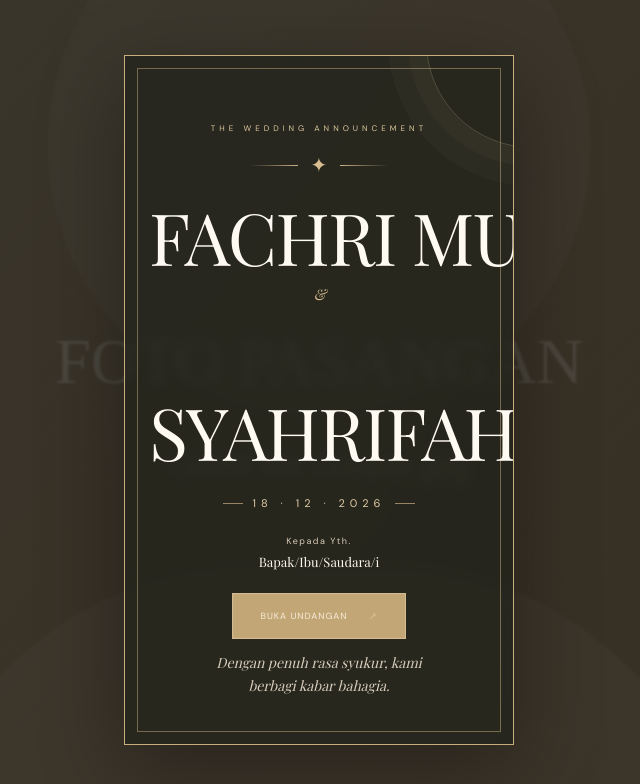
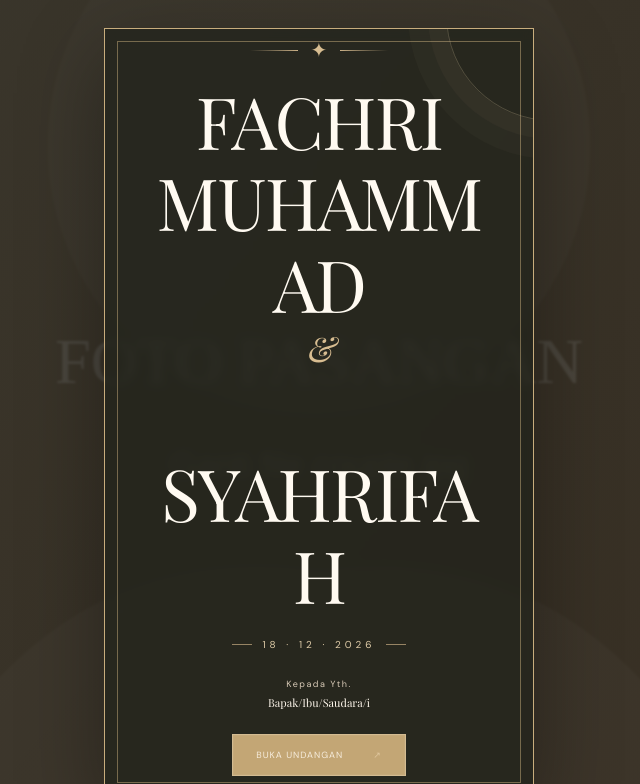
Before and after one commit to achrisatria/undangan, a plain HTML site: page index.html in a window 1280 px wide. Shown: the top 784 px of the page, without its empty margins (321-961 px from the left). Drawn offline with nearby package versions, Linux system fonts and the light colour scheme; a web font is replaced by a local one.

Commit message:
Update style.css

```diff
--- a/assets/style.css
+++ b/assets/style.css
@@ -361,3 +361,124 @@ footer{padding:20px;font-size:7px;letter-spacing:2px}
   .opening h1{font-size:clamp(20px,6.8vw,24px)}
   .opening-content{padding-left:18px;padding-right:18px}
 }
+
+
+/* ===== FINAL RESPONSIVE COVER: no clipped names or content ===== */
+.opening,
+.opening *{box-sizing:border-box}
+.opening{
+  padding:clamp(12px,3vw,28px);
+  min-height:100vh;
+  min-height:100svh;
+  display:grid;
+  place-items:center;
+  overflow-y:auto;
+}
+.opening-content{
+  width:min(100%,390px);
+  height:auto;
+  min-height:0;
+  max-height:calc(100svh - 32px);
+  padding:clamp(25px,5.5vh,48px) clamp(19px,5vw,30px) clamp(23px,4.5vh,36px);
+  margin:auto;
+  display:flex;
+  flex-direction:column;
+  align-items:center;
+  justify-content:center;
+  gap:0;
+  overflow-y:auto;
+  overflow-x:hidden;
+  scrollbar-width:none;
+}
+.opening-content::-webkit-scrollbar{display:none}
+.opening-content:before{inset:9px;pointer-events:none}
+.opening-content > *{flex:0 0 auto;max-width:100%;position:relative;z-index:1}
+.opening .smallcaps{
+  width:100%;
+  font-size:clamp(6px,1.7vw,8px);
+  line-height:1.7;
+  letter-spacing:clamp(1.7px,.55vw,3px);
+  overflow-wrap:anywhere;
+}
+.opening .ornament{font-size:20px;line-height:1;margin:clamp(12px,2.4vh,20px) 0 clamp(13px,2.5vh,20px)}
+.opening h1{
+  display:flex;
+  flex-direction:column;
+  align-items:center;
+  justify-content:center;
+  width:100%;
+  max-width:100%;
+  margin:0;
+  padding:0;
+  font-family:"Playfair Display",serif;
+  font-size:clamp(25px,7.8vw,43px);
+  font-weight:400;
+  line-height:1.12;
+  letter-spacing:-.025em;
+  text-align:center;
+  overflow-wrap:anywhere;
+  word-break:normal;
+}
+.opening h1 span{
+  display:block;
+  width:100%;
+  max-width:100%;
+  white-space:normal;
+  overflow-wrap:anywhere;
+  word-break:normal;
+  line-height:1.13;
+}
+.opening h1 i{
+  display:block;
+  margin:7px 0 9px;
+  font-size:.48em;
+  line-height:1;
+  font-style:italic;
+}
+.opening .opening-date{
+  width:100%;
+  margin:clamp(14px,2.7vh,22px) 0 clamp(16px,3vh,24px);
+  font-size:clamp(8px,2vw,10px);
+  line-height:1.6;
+  letter-spacing:clamp(2px,.7vw,4px);
+  overflow-wrap:anywhere;
+}
+.opening .to-label{margin:0;font-size:9px;line-height:1.7}
+.opening .guest-name{margin:2px 0 0;font-size:11px;line-height:1.7;overflow-wrap:anywhere}
+.opening .open-button{
+  min-width:0;
+  width:min(100%,174px);
+  min-height:42px;
+  margin:clamp(15px,2.7vh,22px) 0 11px;
+  padding:12px 15px;
+  display:flex;
+  align-items:center;
+  justify-content:center;
+  gap:12px;
+  white-space:normal;
+  line-height:1.4;
+}
+.opening .opening-note{
+  width:100%;
+  max-width:260px;
+  margin:0 auto;
+  font-size:clamp(10px,2.8vw,12px);
+  line-height:1.65;
+  overflow-wrap:anywhere;
+}
+@media(max-width:380px){
+  .opening-content{width:min(100%,340px);padding-left:18px;padding-right:18px}
+  .opening h1{font-size:clamp(24px,7.5vw,31px);letter-spacing:-.03em}
+  .opening h1 span{line-height:1.16}
+}
+@media(max-height:680px){
+  .opening-content{padding-top:19px;padding-bottom:18px}
+  .opening .ornament{margin:9px 0 10px}
+  .opening .opening-date{margin:10px 0 13px}
+  .opening .open-button{margin-top:11px;margin-bottom:8px;min-height:38px}
+  .opening h1{font-size:clamp(23px,6.5vw,35px)}
+}
+@media(min-width:700px){
+  .opening-content{width:min(100%,430px);padding:46px 34px 36px}
+  .opening h1{font-size:clamp(36px,4.2vw,48px)}
+}
```
